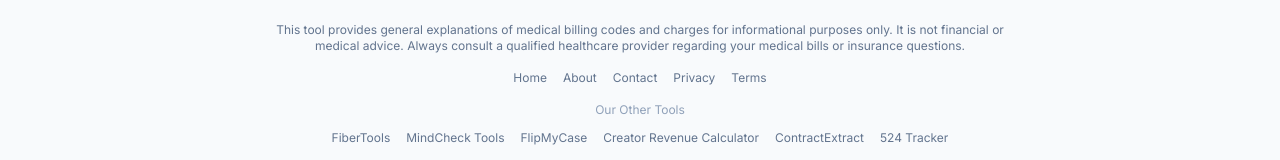
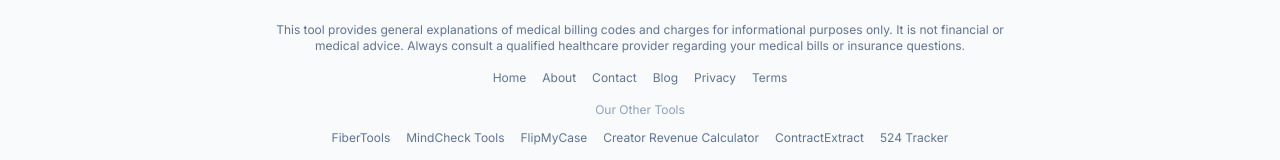
Before and after one commit to raiderj77/medicalbillreader, a Next.js app: page / in a window 1280 px wide. Shown: the part 2495-2655 px from the top of the page. Built offline with nearby package versions, Linux system fonts and the light colour scheme.

Commit message:
SEO: add blog link to footer for internal linking
Blog section was orphaned with no footer navigation link.

Co-Authored-By: Claude Opus 4.6 (1M context) <noreply@anthropic.com>

```diff
--- a/src/components/Footer.tsx
+++ b/src/components/Footer.tsx
@@ -29,6 +29,9 @@ export default function Footer() {
         <Link href="/contact" className="hover:text-slate-700 dark:hover:text-slate-300">
           Contact
         </Link>
+        <Link href="/blog" className="hover:text-slate-700 dark:hover:text-slate-300">
+          Blog
+        </Link>
         <Link href="/privacy" className="hover:text-slate-700 dark:hover:text-slate-300">
           Privacy
         </Link>
```
